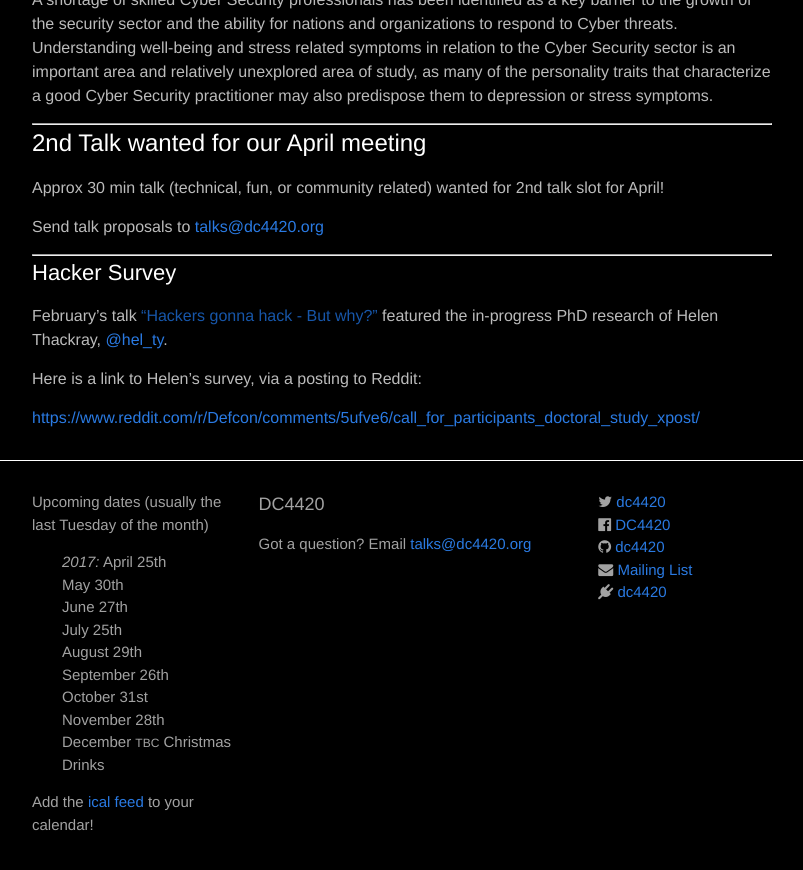
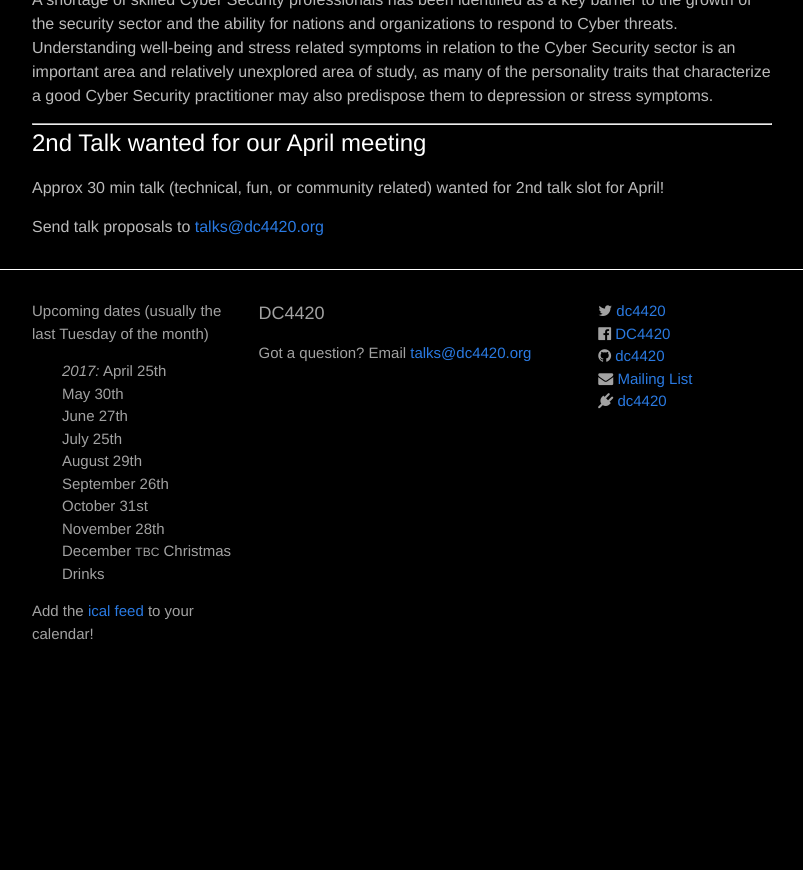
Before and after one commit to dc4420/website, a Jekyll site: the page built from _posts/2017-04-25-talks.markdown, in a window 1280 px wide and 900 px high, scrolled down 674 px. Shown: the top 870 px of the window, without its empty margins (238-1041 px from the left). Built offline with Jekyll 4.4.1, drawn with Linux system fonts in a browser that asks for light colours; nearby versions of some CDN libraries; after the commit the page ends 1409 px from its top, so only the background shows below that.

Commit message:
remove link to Helen's survey
survey is closed now

```diff
--- a/_posts/2017-04-25-talks.markdown
+++ b/_posts/2017-04-25-talks.markdown
@@ -28,13 +28,3 @@
 Approx 30 min talk (technical, fun, or community related) wanted for 2nd talk slot for April!
 
 Send talk proposals to <a href="mailto:{{ site.email }}">{{ site.email }}</a>
-
-<hr>
-
-## Hacker Survey
-
-February's talk ["Hackers gonna hack - But why?"]({{ post_url 2017-02-28-talks }}) featured the in-progress PhD research of Helen Thackray, [@hel_ty](https://twitter.com/hel_ty).
-
-Here is a link to Helen's survey, via a posting to Reddit:
-
-[https://www.reddit.com/r/Defcon/comments/5ufve6/call_for_participants_doctoral_study_xpost/](https://www.reddit.com/r/Defcon/comments/5ufve6/call_for_participants_doctoral_study_xpost/)
```
Also changed, not shown: other parts of _posts/2017-04-25-talks.markdown (+1 -1 lines).
